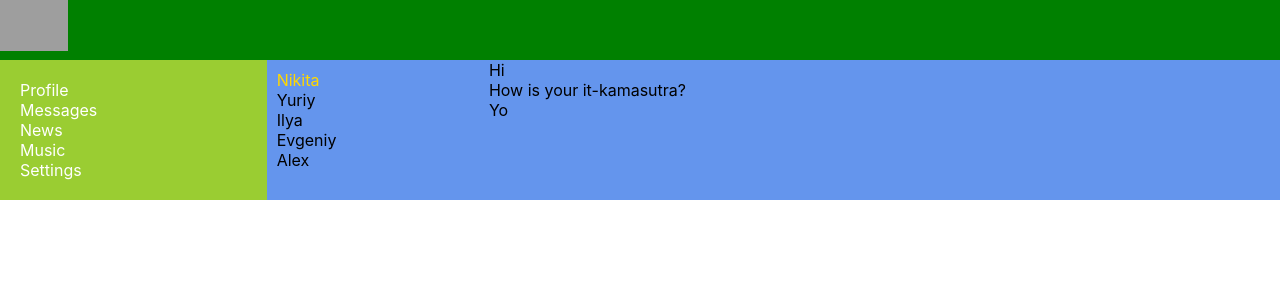
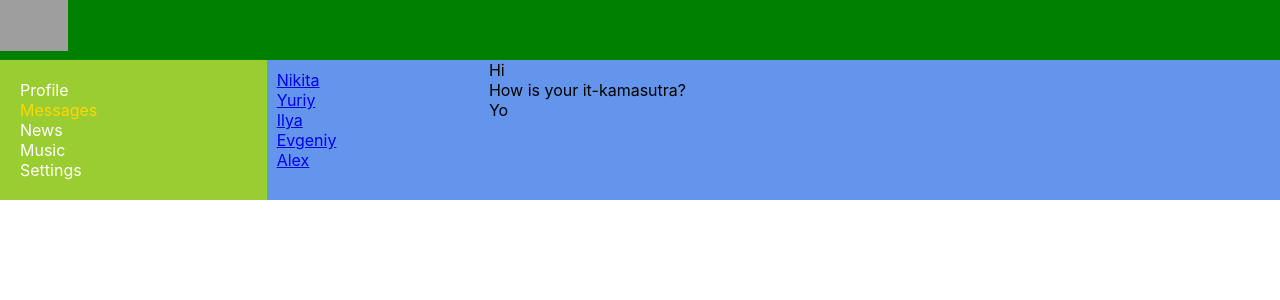
Before and after one commit to nikitastas/social-network-ts, a React (Create React App) app: page /dialogs in a window 1280 px wide. Shown: the top 300 px of the page. Built offline with nearby package versions, Linux system fonts and the light colour scheme; grey boxes are pictures that could not be loaded.

Commit message:
Complete 22 stage (path='/dialogs/*)

```diff
--- a/src/App.tsx
+++ b/src/App.tsx
@@ -14,8 +14,8 @@ function App() {
                 <Navbar/>
                 <div className={'app-wrapper-content'}>
                     <Routes>
-                        <Route path='/profile' element={<Profile/>}/>
-                        <Route path='/dialogs' element={<Dialogs/>}/>
+                        <Route path='/profile/*' element={<Profile/>}/>
+                        <Route path='/dialogs/*' element={<Dialogs/>}/>
                         <Route path='/news' element={<h1>News</h1>}/>
                         <Route path='/music' element={<h1>Music</h1>}/>
                         <Route path='/settings' element={<h1>Settings</h1>}/>
--- a/src/components/Dialogs/Dialogs.tsx
+++ b/src/components/Dialogs/Dialogs.tsx
@@ -1,24 +1,25 @@
 import React from 'react';
 import s from './Dialogs.module.css'
+import {NavLink} from 'react-router-dom';
 
 export const Dialogs = () => {
     return (
         <div className={s.dialogs}>
             <div className={s.dialogsItems}>
                 <div className={s.dialog + ' ' + s.active}>
-                    Nikita
+                    <NavLink to={'/dialogs/1'}>Nikita</NavLink>
                 </div>
                 <div className={s.dialog}>
-                    Yuriy
+                    <NavLink to={'/dialogs/2'}>Yuriy</NavLink>
                 </div>
                 <div className={s.dialog}>
-                    Ilya
+                    <NavLink to={'/dialogs/3'}>Ilya</NavLink>
                 </div>
                 <div className={s.dialog}>
-                    Evgeniy
+                    <NavLink to={'/dialogs/4'}>Evgeniy</NavLink>
                 </div>
                 <div className={s.dialog}>
-                    Alex
+                    <NavLink to={'/dialogs/5'}>Alex</NavLink>
                 </div>
             </div>
             <div className={s.messages}>
--- a/src/components/Navbar/Navbar.module.css
+++ b/src/components/Navbar/Navbar.module.css
@@ -9,11 +9,11 @@
     text-decoration: none;
 }
 
-/*a.active {*/
+a.active {
+    color: gold;
+}
+
+/*.item a:active,*/
+/*.item a:focus {*/
 /*    color: gold;*/
 /*}*/
-
-.item a:active,
-.item a:focus {
-    color: gold;
-}
--- a/src/components/Navbar/Navbar.tsx
+++ b/src/components/Navbar/Navbar.tsx
@@ -6,19 +6,19 @@ export const Navbar = () => {
     return (
         <nav className={s.nav}>
             <div className={s.item}>
-                <NavLink to={'/profile'}>Profile</NavLink>
+                <NavLink to={'/profile'} className={({isActive}) => isActive ? s.active : ''}>Profile</NavLink>
             </div>
             <div className={`${s.item} ${s.active}`}>
-                <NavLink to={'/dialogs'}>Messages</NavLink>
+                <NavLink to={'/dialogs'} className={({isActive}) => isActive ? s.active : ''}>Messages</NavLink>
             </div>
             <div className={s.item}>
-                <NavLink to={'/news'}>News</NavLink>
+                <NavLink to={'/news'} className={({isActive}) => isActive ? s.active : ''}>News</NavLink>
             </div>
             <div className={s.item}>
-                <NavLink to={'/music'}>Music</NavLink>
+                <NavLink to={'/music'} className={({isActive}) => isActive ? s.active : ''}>Music</NavLink>
             </div>
             <div className={s.item}>
-                <NavLink to={'/settings'}>Settings</NavLink>
+                <NavLink to={'/settings'} className={({isActive}) => isActive ? s.active : ''}>Settings</NavLink>
             </div>
         </nav>
     )
```
